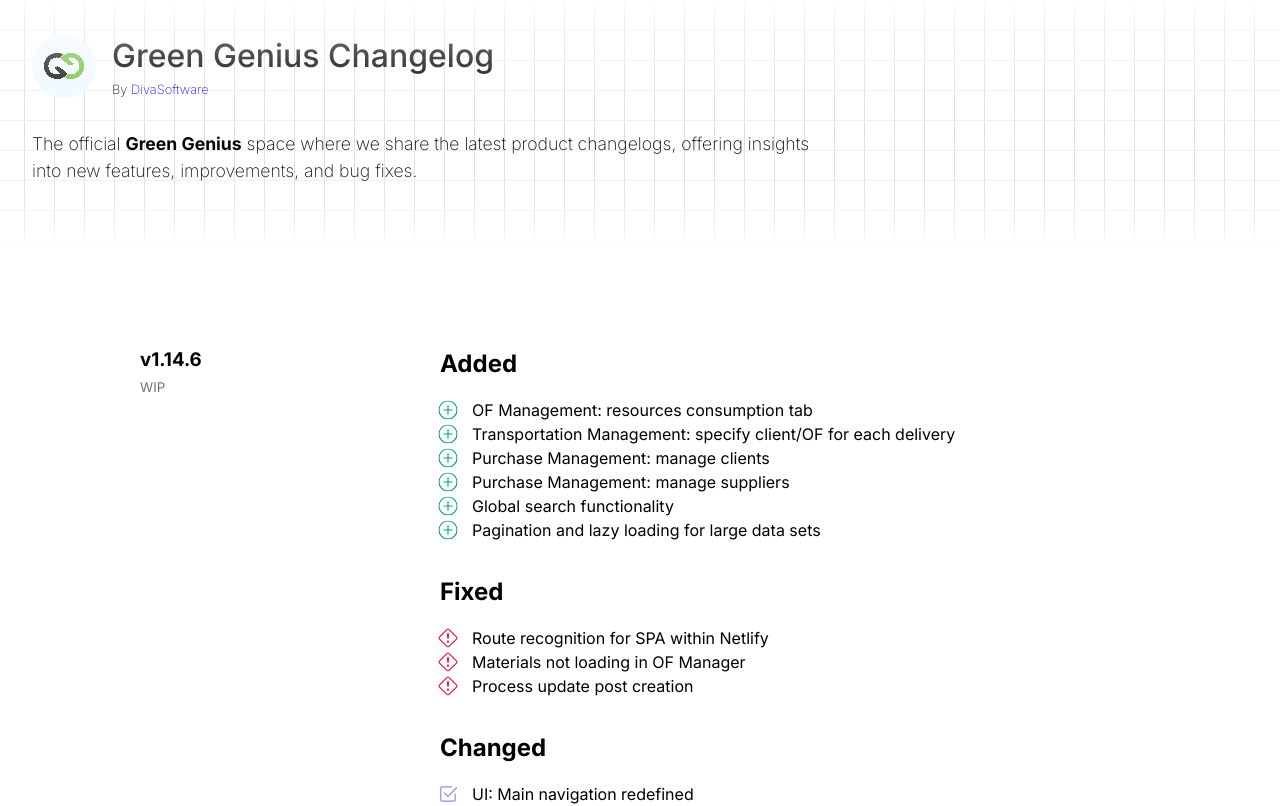
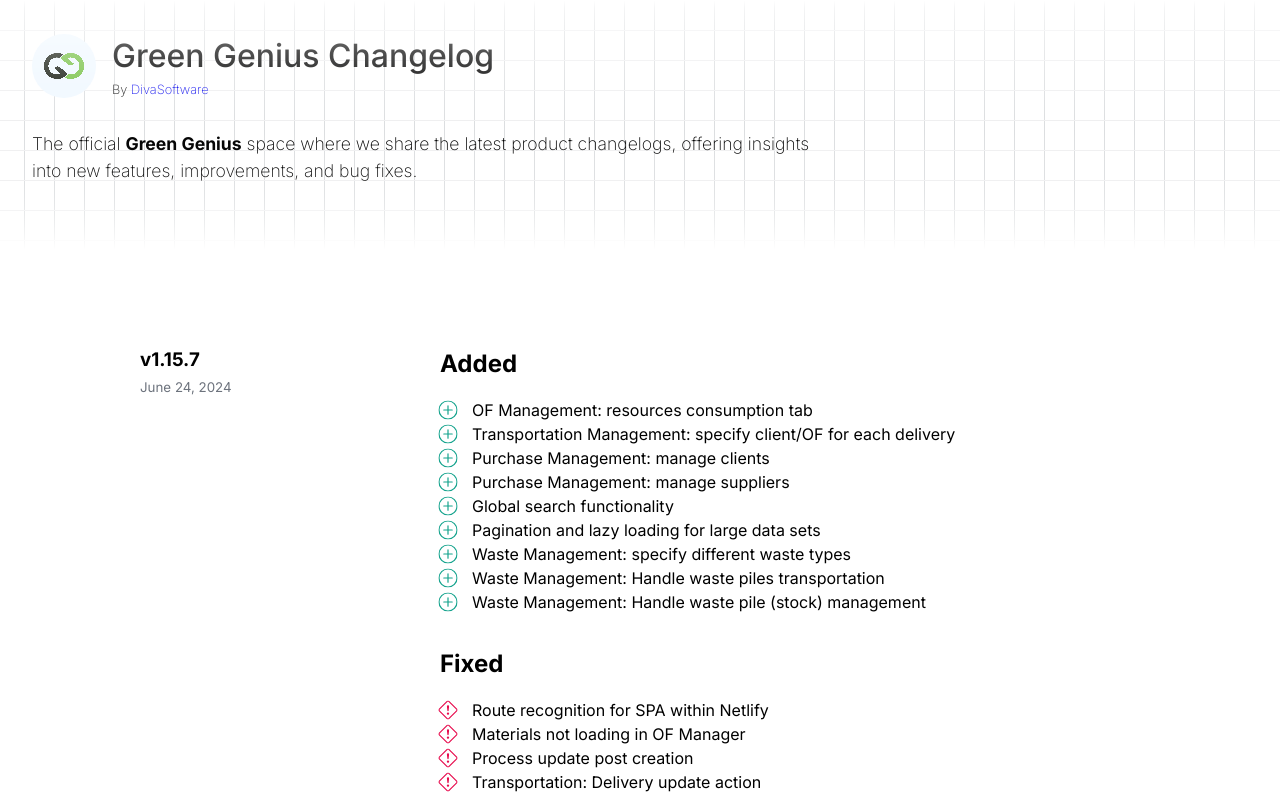
Before and after one commit to divaSoft-gg/green-genius-changelog, a React (Vite) app: page / in a window 1280 px wide. Shown: the top 806 px of the page. Built offline with nearby package versions, Linux system fonts and the light colour scheme; the HTML template or start-up script is replaced by a standard one.

Commit message:
chore: version update

```diff
--- a/src/data/data.js
+++ b/src/data/data.js
@@ -1,7 +1,7 @@
 export const VERSION_DETAILS = [
     {
-        "version": "1.14.6",
-        "date": "WIP",
+        "version": "1.15.7",
+        "date": "June 24, 2024",
         "added": [
             "OF Management: resources consumption tab",
             "Transportation Management: specify client/OF for each delivery",
@@ -9,6 +9,9 @@
             "Purchase Management: manage suppliers",
             "Global search functionality",
             "Pagination and lazy loading for large data sets",
+            "Waste Management: specify different waste types",
+            "Waste Management: Handle waste piles transportation",
+            "Waste Management: Handle waste pile (stock) management",
         ],
         "changed": [
             "UI: Main navigation redefined",
@@ -20,6 +23,7 @@
             "Route recognition for SPA within Netlify",
             "Materials not loading in OF Manager",
             "Process update post creation",
+            "Transportation: Delivery update action"
         ],
     },
     {
```
